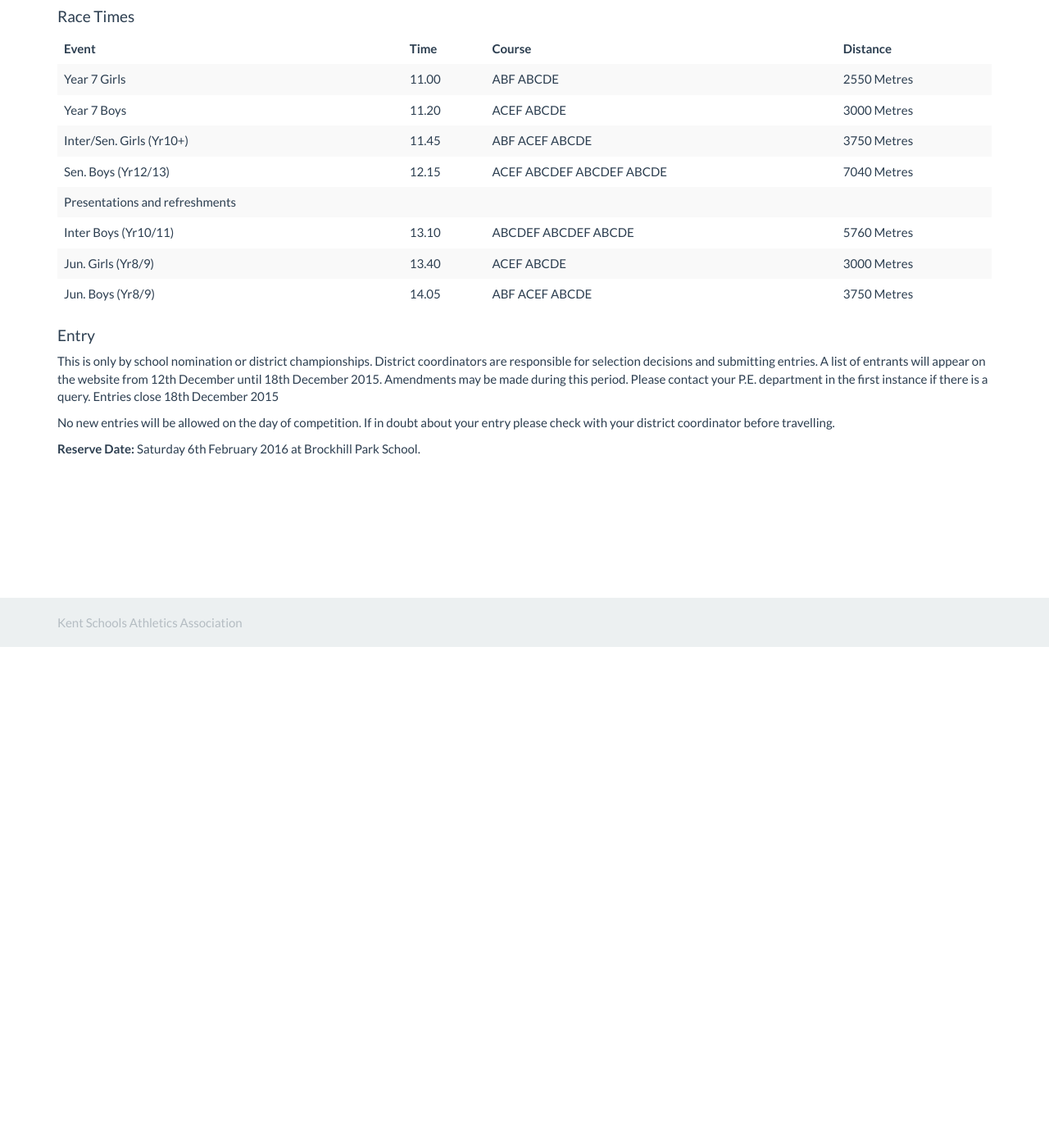
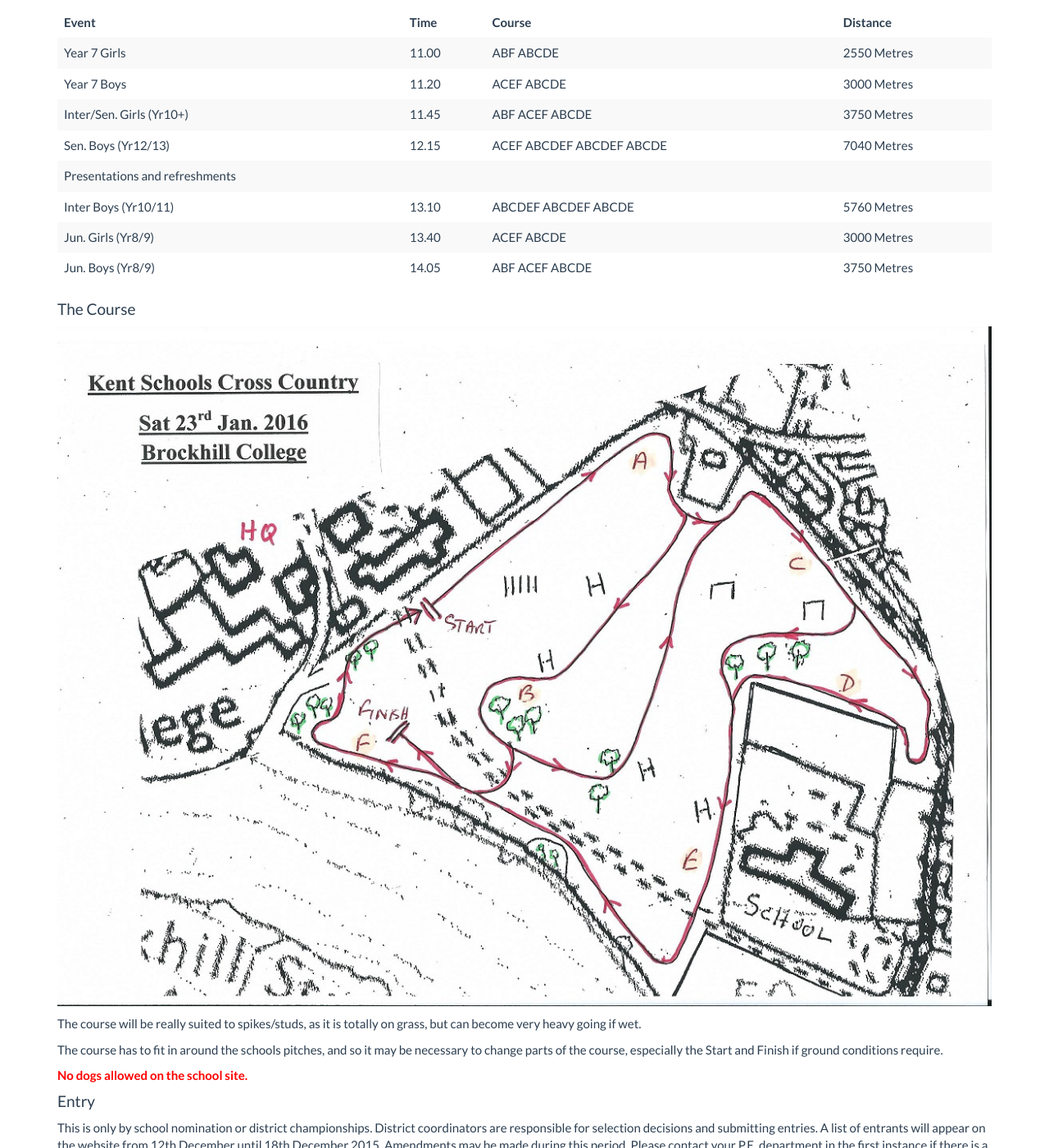
Before and after one commit to chrisnewark/chrisnewark.github.io, a Jekyll site: the page built from _events/15-16/2016-01-23-kent-schools-cross-country-champs.md, in a window 1280 px wide and 1400 px high, scrolled down 611 px. Shown: the whole window at 82% size. Built offline with Jekyll 4.4.1, drawn with Linux system fonts in a browser that asks for light colours; nearby versions of some CDN libraries; some of the changed text lies outside the part shown.

Commit message:
Added course map

```diff
--- a/_events/15-16/2016-01-23-kent-schools-cross-country-champs.md
+++ b/_events/15-16/2016-01-23-kent-schools-cross-country-champs.md
@@ -21,8 +21,6 @@ There is adequate parking at the school, but it is likely that not all cars will
 
 Cars are parked at owners' risk. KSAA accept no responsibility.
 
-<span style="color: red;">**No dogs allowed on the school site.**</span>
-
 #### Race Times
 
 | Event                             | Time  | Course                    | Distance      |
@@ -37,6 +35,17 @@ Cars are parked at owners' risk. KSAA accept no responsibility.
 | Jun. Boys (Yr8/9)                 | 14.05 | ABF ACEF ABCDE            | 3750 Metres   |
 {: class="table table-striped table-hover"}
 
+#### The Course
+
+<a href="/images/events/15-16/2016-01-23-kent-schools-cross-country-champs/course-map.jpg" target="_blank">
+    <img src="/images/events/15-16/2016-01-23-kent-schools-cross-country-champs/course-map.jpg" style="max-width:100%;"/>
+</a>
+
+The course will be really suited to spikes/studs, as it is totally on grass, but can become very heavy going if wet.
+
+The course has to fit in around the schools pitches, and so it may be necessary to change parts of the course, especially the Start and Finish if ground conditions require.
+
+<span style="color: red;">**No dogs allowed on the school site.**</span>
 
 #### Entry
 
```
Also changed, not shown: images/events/15-16/2016-01-23-kent-schools-cross-country-champs/course-map.jpg (added).
